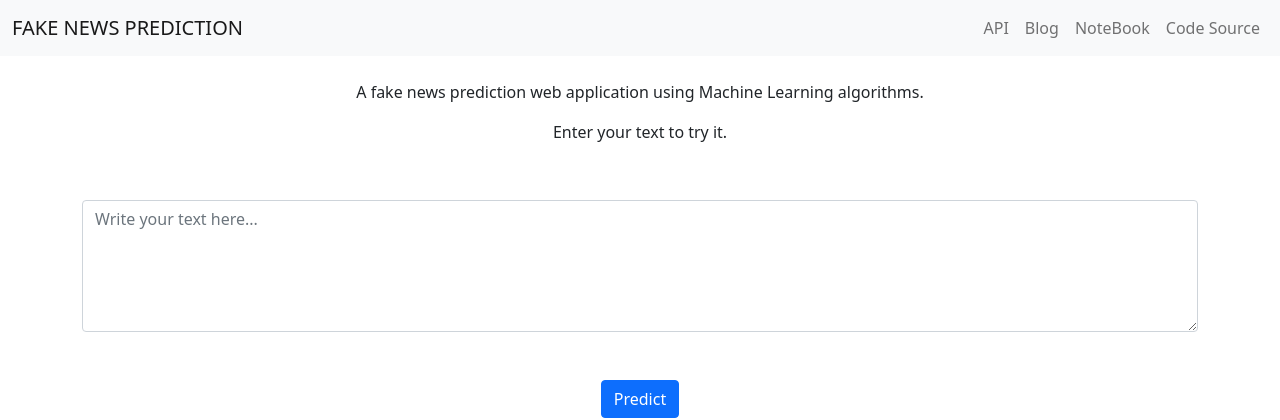
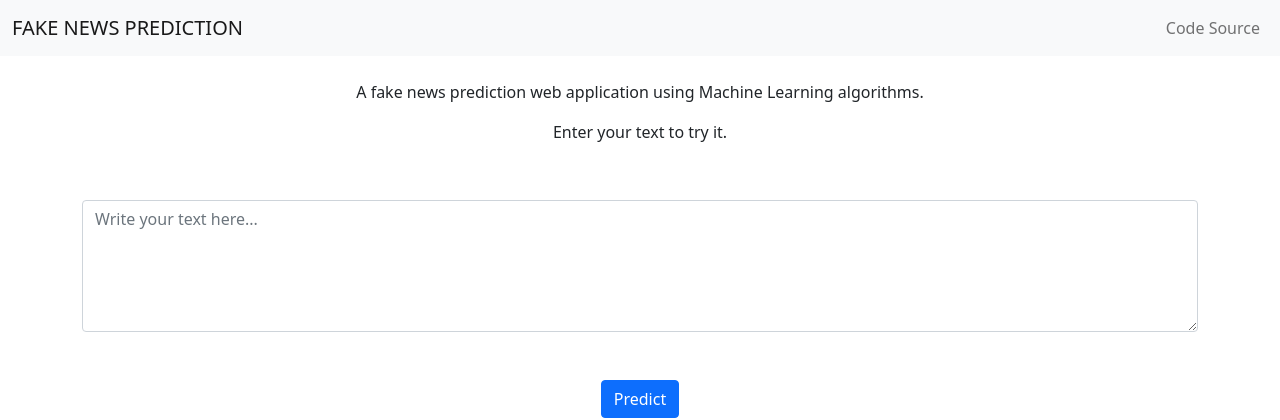
Before and after one commit to 134668/PROJECT, a Flask app: page / in a window 1280 px wide. Shown: the top 420 px of the page. Run offline with Flask 2, Linux system fonts and the light colour scheme; parts of the project's set-up code (start-up, migrations or seed data) failed here and were passed over; some libraries are stand-ins or nearby versions.

Commit message:
Update index.html

```diff
--- a/Fake_News_Detection-main/templates/index.html
+++ b/Fake_News_Detection-main/templates/index.html
@@ -24,12 +24,6 @@
 			</button>
 			<div class="nav navbar-nav navbar-right" id="navbarNavAltMarkup">
 				<div class="navbar-nav">
-					<a class="nav-link" target="_blank"
-						href="#">API</a>
-					<a class="nav-link" target="_blank"
-						href="#">Blog</a>
-					<a class="nav-link" target="_blank"
-						href="#">NoteBook</a>
 					<a class="nav-link" target="_blank" href="https://github.com/GROUP9-AI-ai/PROJECT.git">Code Source</a>
 				</div>
 			</div>
```
